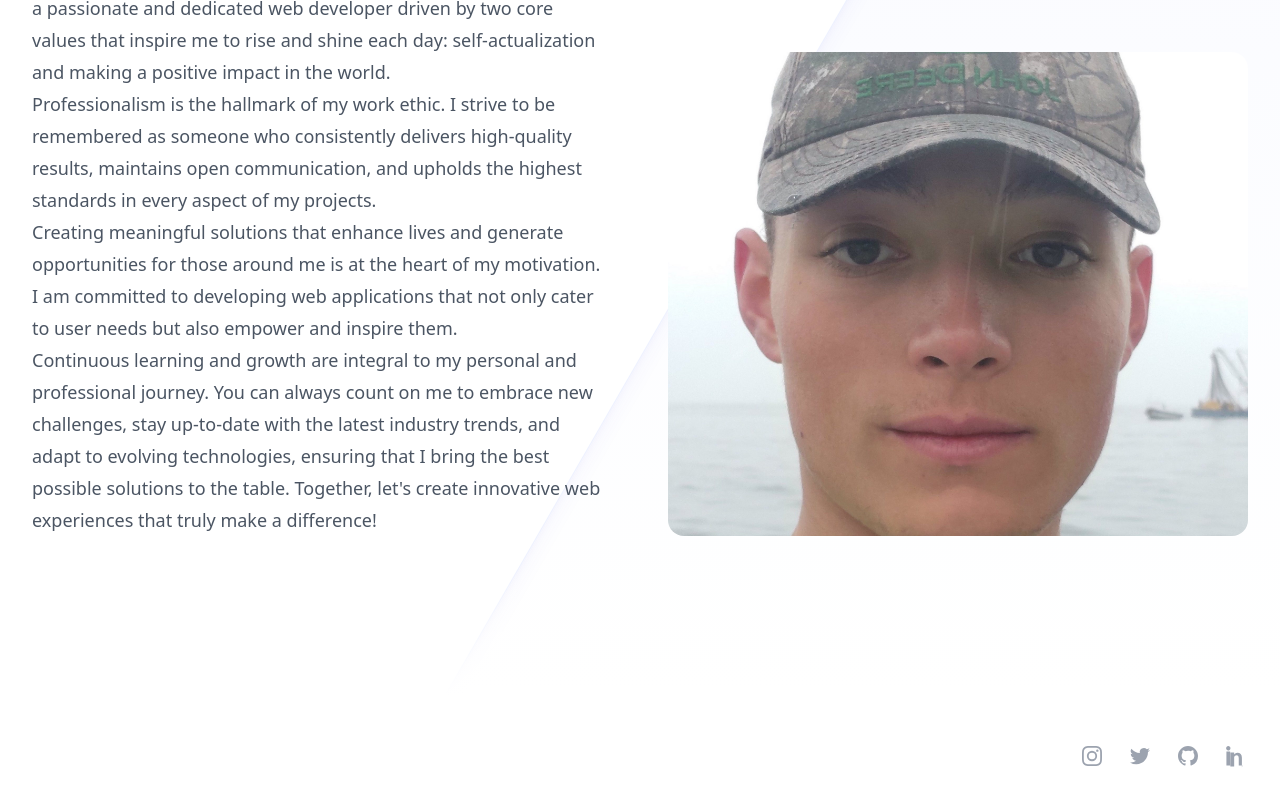
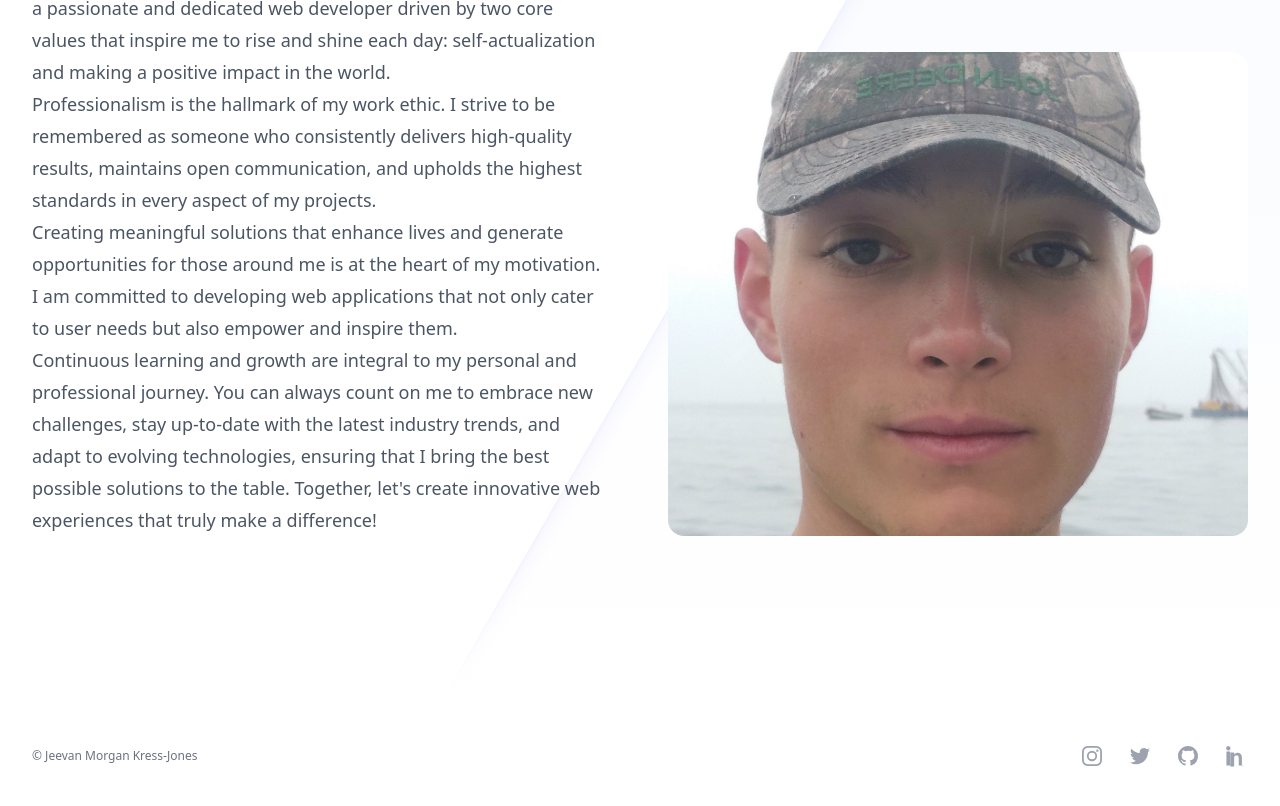
Before and after one commit to JeevanMKJ/Jeevan-Portfolio, a Gatsby site: page / in a window 1280 px wide. Shown: the part 372-1178 px from the top of the page. Built offline with nearby package versions, Linux system fonts and the light colour scheme; Gatsby itself is replaced by a stand-in of ours.

Commit message:
changed config file

```diff
--- a/package.json
+++ b/package.json
@@ -30,15 +30,13 @@
   ],
   "license": "0BSD",
   "scripts": {
-    "deploy": "gatsby build --prefix-paths && gh-pages -d public",
     "build": "gatsby build",
     "develop": "gatsby develop",
     "format": "prettier --write \"**/*.{js,jsx,ts,tsx,json,md,css}\"",
     "start": "gatsby develop",
     "serve": "gatsby serve",
     "clean": "gatsby clean",
-    "test": "echo \"Write tests! -> https://gatsby.dev/unit-testing\" && exit 1",
-  "predeploy": "gatsby clean"
+    "test": "echo \"Write tests! -> https://gatsby.dev/unit-testing\" && exit 1"
   },
   "repository": {
     "type": "git",
--- a/src/components/Footer.js
+++ b/src/components/Footer.js
@@ -91,7 +91,9 @@ export default function Footer() {
           ))}
         </div>
         <div className="mt-8 md:order-1 md:mt-0">
-          <p className="text-center text-xs leading-5 text-gray-500"></p>
+          <p className="text-center text-xs leading-5 text-gray-500">
+            &copy; Jeevan Morgan Kress-Jones
+          </p>
         </div>
       </div>
     </footer>
```
